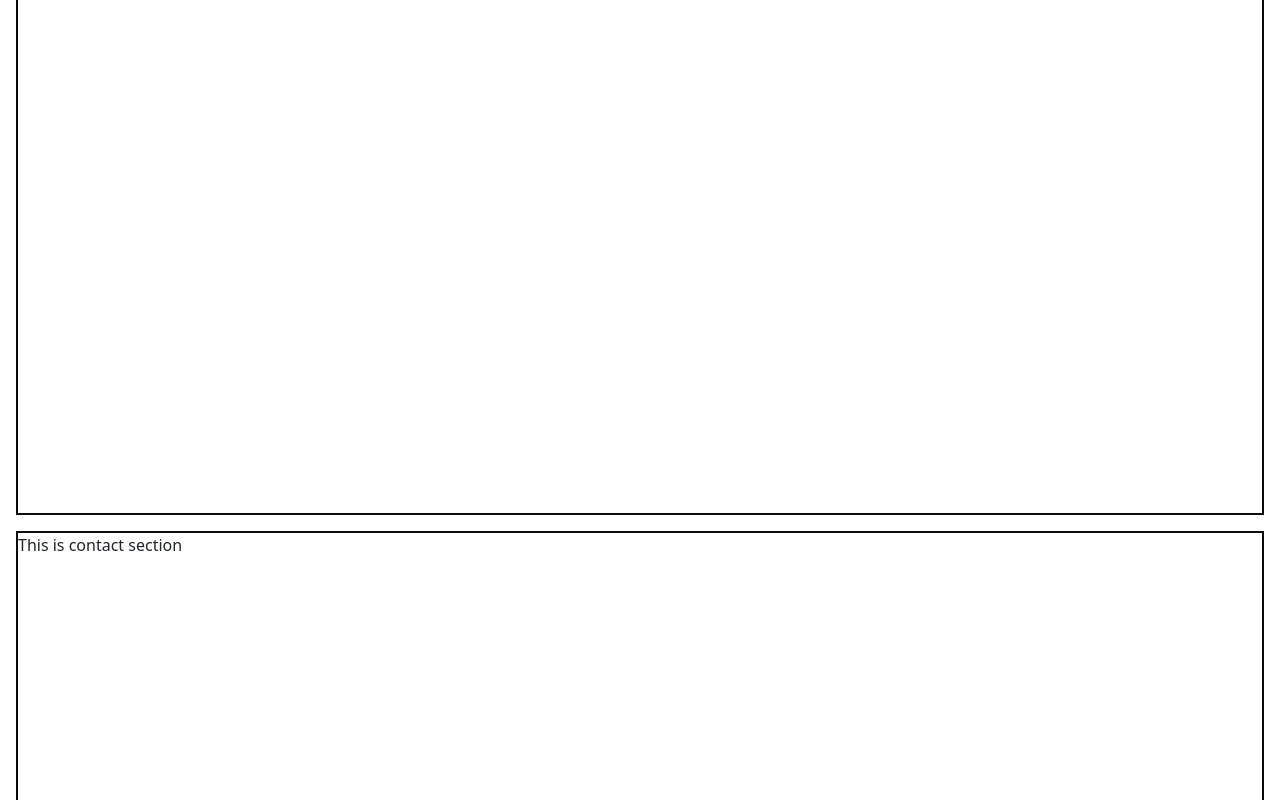
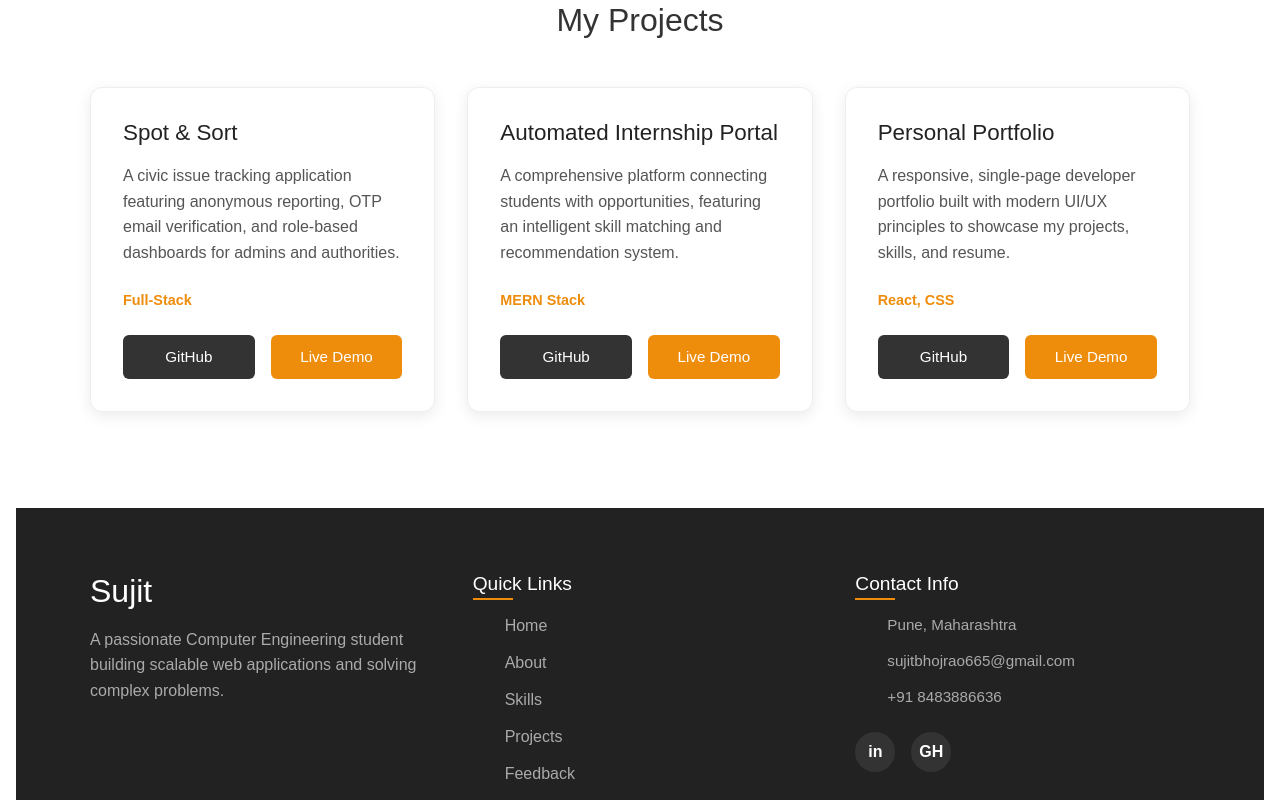
Before and after one commit to SNB03/PorFolio, a React (Vite) app: page / in a window 1280 px wide. Shown: the part 920-1720 px from the top of the page. Built offline with nearby package versions, Linux system fonts and the light colour scheme.

Commit message:
Added Project,Footer Section

```diff
--- /dev/null
+++ b/src/components/Footer.css
@@ -0,0 +1,117 @@
+.footer-section {
+  background-color: #222;
+  color: #eee;
+  padding: 4rem 2rem 1rem 2rem;
+  font-family: 'Poppins', sans-serif;
+}
+
+.footer-container {
+  display: grid;
+  grid-template-columns: repeat(auto-fit, minmax(250px, 1fr));
+  gap: 3rem;
+  max-width: 1100px;
+  margin: 0 auto;
+  border-bottom: 1px solid #444;
+  padding-bottom: 3rem;
+}
+
+.footer-container h2 {
+  font-size: 2rem;
+  color: white;
+  margin-bottom: 1rem;
+}
+
+.footer-container h3 {
+  font-size: 1.2rem;
+  color: white;
+  margin-bottom: 1.2rem;
+  position: relative;
+}
+
+.footer-container h3::after {
+  content: '';
+  position: absolute;
+  left: 0;
+  bottom: -5px;
+  width: 40px;
+  height: 2px;
+  background-color: rgb(238, 140, 12);
+}
+
+.footer-brand p {
+  color: #aaa;
+  line-height: 1.6;
+}
+
+.footer-links ul,
+.footer-contact ul {
+  list-style: none;
+  display: flex;
+  flex-direction: column;
+  gap: 0.8rem;
+}
+
+.footer-links a {
+  color: #aaa;
+  text-decoration: none;
+  transition: color 0.3s ease, padding-left 0.3s ease;
+}
+
+.footer-links a:hover {
+  color: rgb(238, 140, 12);
+  padding-left: 5px;
+}
+
+.footer-contact li {
+  color: #aaa;
+  font-size: 0.95rem;
+}
+
+
+.social-icons {
+  display: flex;
+  gap: 1rem;
+  margin-top: 1.5rem;
+}
+
+.social-icons a {
+  display: flex;
+  align-items: center;
+  justify-content: center;
+  width: 40px;
+  height: 40px;
+  background-color: #333;
+  color: white;
+  text-decoration: none;
+  border-radius: 50%;
+  font-weight: bold;
+  transition: all 0.3s ease;
+}
+
+.social-icons a:hover {
+  background-color: rgb(238, 140, 12);
+  transform: translateY(-3px);
+}
+
+
+.footer-bottom {
+  text-align: center;
+  padding-top: 1.5rem;
+  color: #888;
+  font-size: 0.9rem;
+}
+
+@media screen and (max-width: 768px) {
+  .footer-container {
+    text-align: center;
+  }
+
+  .footer-container h3::after {
+    left: 50%;
+    transform: translateX(-50%);
+  }
+
+  .social-icons {
+    justify-content: center;
+  }
+}
--- /dev/null
+++ b/src/components/Footer.jsx
@@ -0,0 +1,64 @@
+import "./Footer.css";
+
+export default function Footer() {
+  const currentYear = new Date().getFullYear();
+
+
+  const footerLinks = ["Home", "About", "Skills", "Projects", "Feedback"];
+
+  return (
+    <footer className="footer-section" id="Contact">
+      <div className="footer-container">
+
+
+        <div className="footer-brand">
+          <h2>Sujit</h2>
+          <p>
+            A passionate Computer Engineering student building scalable web applications
+            and solving complex problems.
+          </p>
+        </div>
+
+        <div className="footer-links">
+          <h3>Quick Links</h3>
+          <ul>
+            {footerLinks.map((item) => (
+              <li key={item}>
+                <a href={`#${item}`}>{item}</a>
+              </li>
+            ))}
+
+            <li>
+              <a href="/Sujit_Resume.pdf" download="Sujit_Resume.pdf">Resume</a>
+            </li>
+          </ul>
+        </div>
+
+        <div className="footer-contact">
+          <h3>Contact Info</h3>
+          <ul>
+            <li> Pune, Maharashtra</li>
+            <li>sujitbhojrao665@gmail.com</li>
+            <li> +91 8483886636</li>
+          </ul>
+
+          <div className="social-icons">
+
+            <a href="https://www.linkedin.com/in/sujit-navnath-bhojrao-b3a903315" target="_blank" rel="noreferrer" aria-label="LinkedIn">
+              in
+            </a>
+            <a href="https://github.com/SNB03" target="_blank" rel="noreferrer" aria-label="GitHub">
+              GH
+            </a>
+          </div>
+        </div>
+
+      </div>
+
+
+      <div className="footer-bottom">
+        <p>&copy; {currentYear} Sujit. All rights reserved.</p>
+      </div>
+    </footer>
+  );
+}
--- a/src/components/Home.jsx
+++ b/src/components/Home.jsx
@@ -1,15 +1,20 @@
   import "./Home.css"
   import About from "./About";
   import Skill from "./Skill"
+  import Project from "./Project"
+
+  import Footer from "./Footer";
+
 function Home() {
   return(<>
           <div className="gridContainer" id="Home">
 
                 <About></About>
                 <Skill></Skill>
-                <div className="projectsSection" id="Projects">This is project section</div>
-                <div className="contactSection" id="Contact">This is contact section</div>
-                 <div className="feedbackSection" id="Feedback">This is feedback section</div>
+                <Project></Project>
+
+                <Footer></Footer>
+
 
           </div>
 
--- a/src/components/Navbar.jsx
+++ b/src/components/Navbar.jsx
@@ -4,7 +4,7 @@ import "./Navbar.css";
 
 function Navbar() {
   const [isOpen,setIsOpen]=useState(false);
- const navItems=["Home","About","Resume","Skills","Projects","Contact","Feedback"]
+ const navItems=["Home","About","Resume","Skills","Projects","Contact"]
   const toggleMenu = () => {
     setIsOpen(!isOpen);
   };
--- /dev/null
+++ b/src/components/Project.css
@@ -0,0 +1,99 @@
+.project-section {
+  display: flex;
+  flex-direction: column;
+  align-items: center;
+  padding: 5rem 2rem;
+  background-color: #ffffff;
+}
+
+.project-section h2 {
+  font-size: 2rem;
+  font-family: 'Poppins', sans-serif;
+  color: #333;
+  margin-bottom: 3rem;
+}
+
+/* Responsive Grid Magic */
+.project-grid {
+  display: grid;
+  /* Automatically creates columns that fit the screen width */
+  grid-template-columns: repeat(auto-fit, minmax(300px, 1fr));
+  gap: 2rem;
+  width: 100%;
+  max-width: 1100px; /* Prevents cards from stretching too wide on huge monitors */
+}
+
+/* Individual Card Styling */
+.card {
+  display: flex;
+  flex-direction: column;
+  background: white;
+  padding: 2rem;
+  border-radius: 12px;
+  box-shadow: 0 4px 15px rgba(0, 0, 0, 0.08);
+  transition: transform 0.3s ease, box-shadow 0.3s ease;
+  font-family: 'Poppins', sans-serif;
+  border: 1px solid #eee;
+}
+
+.card:hover {
+  transform: translateY(-8px);
+  box-shadow: 0 12px 25px rgba(0, 0, 0, 0.12);
+}
+
+.card h3 {
+  font-size: 1.4rem;
+  color: #222;
+  margin-bottom: 1rem;
+}
+
+.project-content {
+  color: #555;
+  line-height: 1.6;
+  font-size: 1rem;
+  /* flex-grow: 1 pushes the buttons to the very bottom, even if descriptions are different lengths */
+  flex-grow: 1;
+  margin-bottom: 1.5rem;
+}
+
+.tech-stack {
+  font-size: 0.9rem;
+  color: rgb(238, 140, 12);
+  font-weight: 600;
+  margin-bottom: 1.5rem;
+}
+
+/* Button Layout */
+.buttons {
+  display: flex;
+  gap: 1rem;
+}
+
+.btn {
+  text-decoration: none;
+  padding: 0.6rem 1rem;
+  border-radius: 6px;
+  font-size: 0.95rem;
+  font-weight: 500;
+  text-align: center;
+  transition: all 0.2s ease;
+  flex: 1; /* Makes both buttons perfectly equal in width */
+}
+
+.github {
+  background-color: #333;
+  color: white;
+}
+
+.github:hover {
+  background-color: #000;
+}
+
+.deploy {
+  background-color: rgb(238, 140, 12);
+  color: white;
+}
+
+.deploy:hover {
+  background-color: rgb(215, 125, 10);
+}
--- /dev/null
+++ b/src/components/Project.jsx
@@ -0,0 +1,52 @@
+import "./Project.css";
+
+export default function Project() {
+  // Array of objects makes it incredibly easy to add or update projects
+  const projectList = [
+    {
+      id: 1,
+      title: "Spot & Sort",
+      description: "A civic issue tracking application featuring anonymous reporting, OTP email verification, and role-based dashboards for admins and authorities.",
+      techStack: "Full-Stack",
+      github: "#", // Replace with your actual GitHub links
+      deploy: "#"
+    },
+    {
+      id: 2,
+      title: "Automated Internship Portal",
+      description: "A comprehensive platform connecting students with opportunities, featuring an intelligent skill matching and recommendation system.",
+      techStack: "MERN Stack",
+      github: "#",
+      deploy: "#"
+    },
+    {
+      id: 3,
+      title: "Personal Portfolio",
+      description: "A responsive, single-page developer portfolio built with modern UI/UX principles to showcase my projects, skills, and resume.",
+      techStack: "React, CSS",
+      github: "#",
+      deploy: "#"
+    }
+  ];
+
+  return(
+    <section className="project-section" id="Projects">
+      <h2>My Projects</h2>
+      <div className="project-grid">
+        {projectList.map((proj) => (
+          <div className="card" key={proj.id}>
+            <h3>{proj.title}</h3>
+            <p className="project-content">{proj.description}</p>
+            <div className="tech-stack">{proj.techStack}</div>
+
+            <div className="buttons">
+
+              <a href={proj.github} target="_blank" rel="noreferrer" className="btn github">GitHub</a>
+              <a href={proj.deploy} target="_blank" rel="noreferrer" className="btn deploy">Live Demo</a>
+            </div>
+          </div>
+        ))}
+      </div>
+    </section>
+  );
+}
--- a/src/components/Skill.css
+++ b/src/components/Skill.css
@@ -1,6 +1,7 @@
 
 .skillSection {
   display: flex;
+  flex-direction: column;
   align-items: center;
   justify-content: center;
   padding: 4rem 2rem;
@@ -15,21 +16,19 @@
   margin-bottom: 2rem;
 }
 
-/* Flexbox makes the badges flow naturally and wrap to the next line when out of space */
 .skill-container {
   display: flex;
   flex-wrap: wrap;
   justify-content: center;
   gap: 1.2rem;
   max-width: 800px;
-  margin: 0 auto; /* Centers the container */
+  margin: 0 auto;
 }
 
-/* Styling the individual skill cards */
 .skill-badge {
   background: white;
   padding: 0.8rem 1.5rem;
-  border-radius: 30px; /* Pill-shaped badges */
+  border-radius: 30px;
   font-family: 'Poppins', sans-serif;
   font-weight: 500;
   color: #444;
@@ -39,11 +38,11 @@
   cursor: default;
 }
 
-/* A nice hover effect so it feels interactive */
+
 .skill-badge:hover {
-  transform: translateY(-5px); /* Floats up slightly */
+  transform: translateY(-5px);
   color: white;
-  background-color: rgb(238, 140, 12); /* Matches your Navbar hover color */
+  background-color: rgb(238, 140, 12);
   box-shadow: 0 8px 15px rgba(238, 140, 12, 0.2);
   border-color: rgb(238, 140, 12);
 }
```
Also changed, not shown: src/assets/react.svg (deleted).
